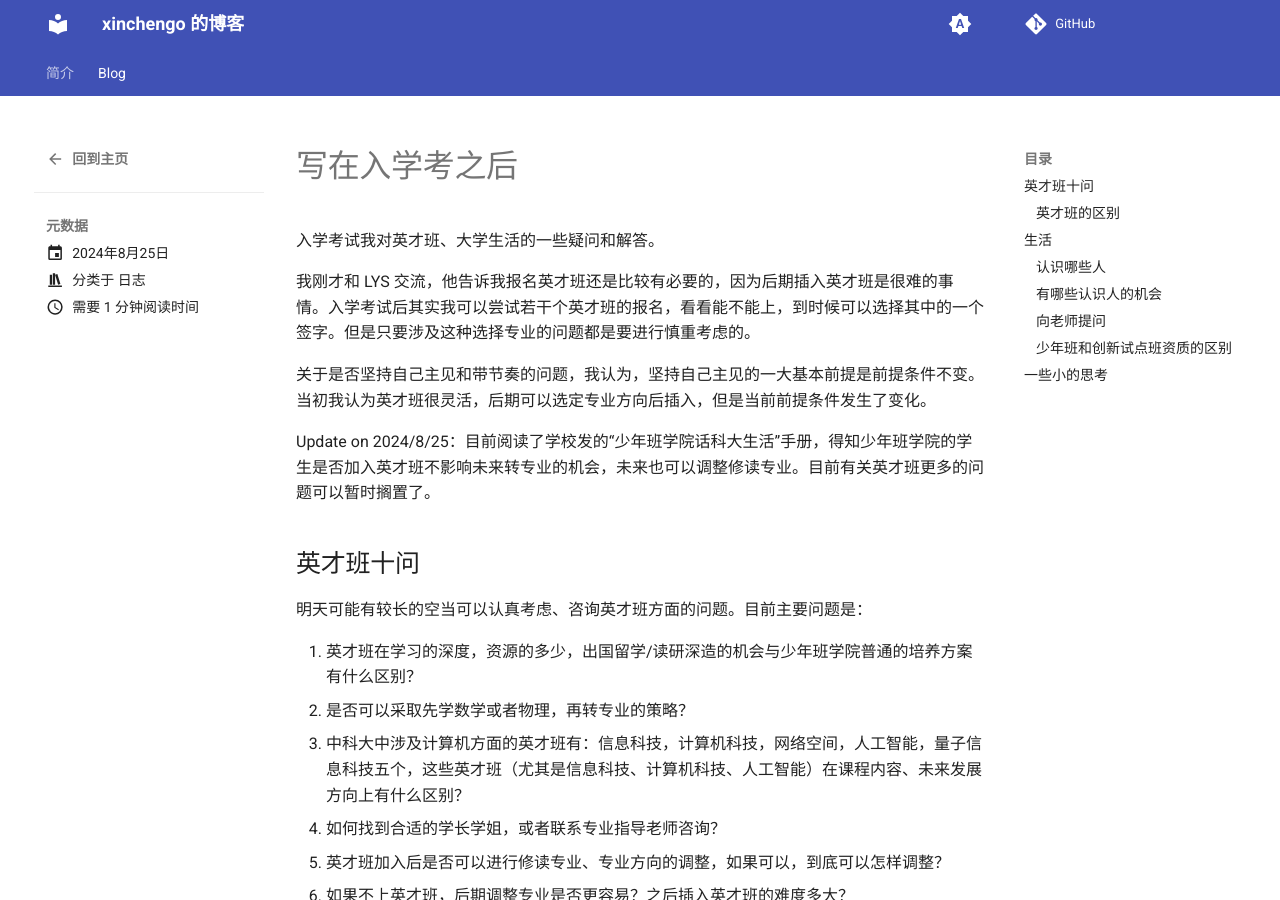
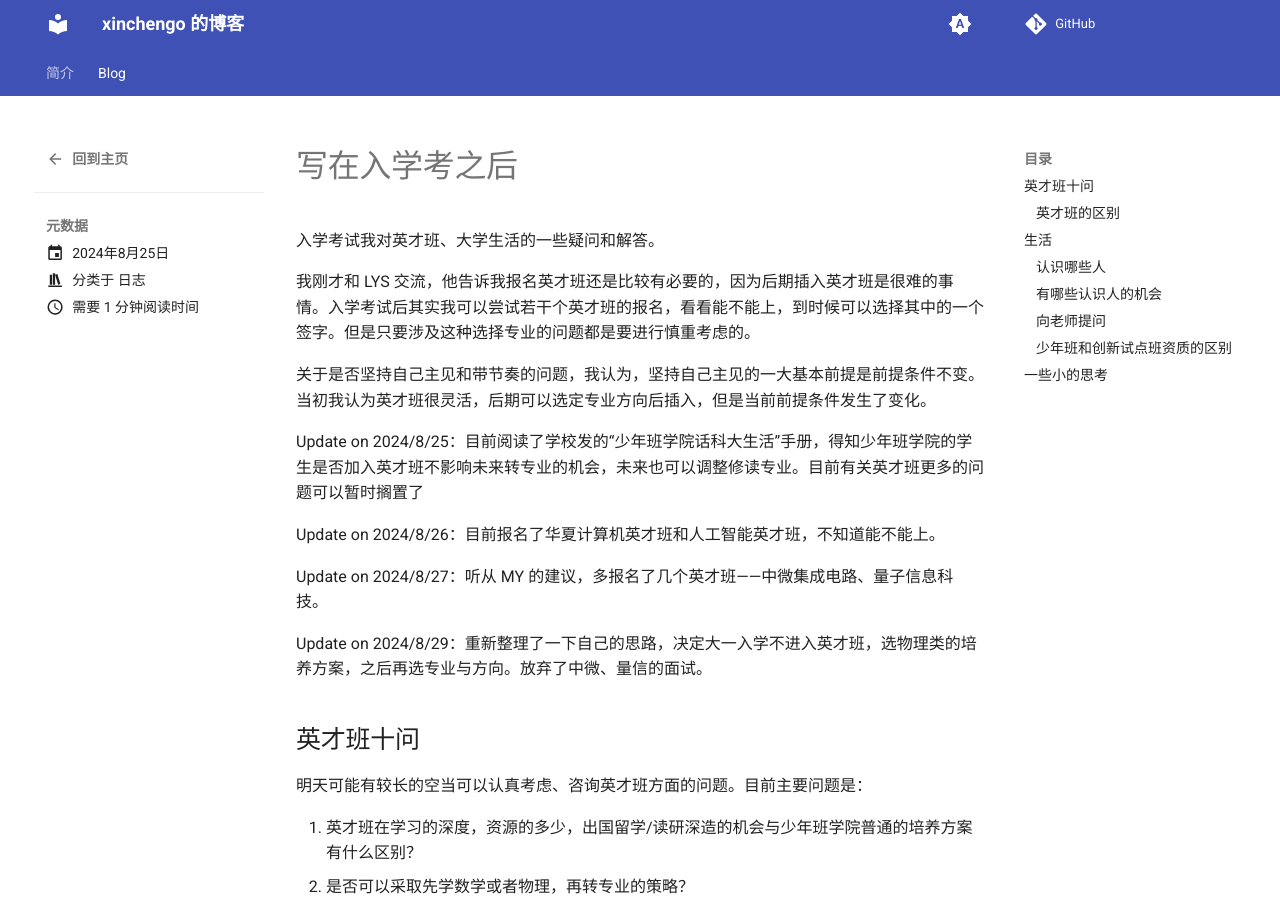
Before and after one commit to xinchengo/xinchengo.github.io, an MkDocs documentation site: the page built from docs/blog/posts/20240825-1-after-exam.md, in a window 1280 px wide and 900 px high. Built offline with MkDocs 1.6.1 and Material for MkDocs 9.7.7, drawn with Linux system fonts in a browser that asks for light colours; comment, search, counter and statistics services are not loaded.

Commit message:
Add updates for two posts

```diff
--- a/docs/blog/posts/20240825-1-after-exam.md
+++ b/docs/blog/posts/20240825-1-after-exam.md
@@ -17,7 +17,13 @@ tags:
 
 关于是否坚持自己主见和带节奏的问题，我认为，坚持自己主见的一大基本前提是前提条件不变。当初我认为英才班很灵活，后期可以选定专业方向后插入，但是当前前提条件发生了变化。
 
-Update on 2024/8/25：目前阅读了学校发的“少年班学院话科大生活”手册，得知少年班学院的学生是否加入英才班不影响未来转专业的机会，未来也可以调整修读专业。目前有关英才班更多的问题可以暂时搁置了。
+Update on 2024/8/25：目前阅读了学校发的“少年班学院话科大生活”手册，得知少年班学院的学生是否加入英才班不影响未来转专业的机会，未来也可以调整修读专业。目前有关英才班更多的问题可以暂时搁置了
+
+Update on 2024/8/26：目前报名了华夏计算机英才班和人工智能英才班，不知道能不能上。
+
+Update on 2024/8/27：听从 MY 的建议，多报名了几个英才班——中微集成电路、量子信息科技。
+
+Update on 2024/8/29：重新整理了一下自己的思路，决定大一入学不进入英才班，选物理类的培养方案，之后再选专业与方向。放弃了中微、量信的面试。
 
 ## 英才班十问
 
```
Also changed, not shown: docs/blog/posts/20240824-1-new-student-exam.md (+2 -0 lines).
